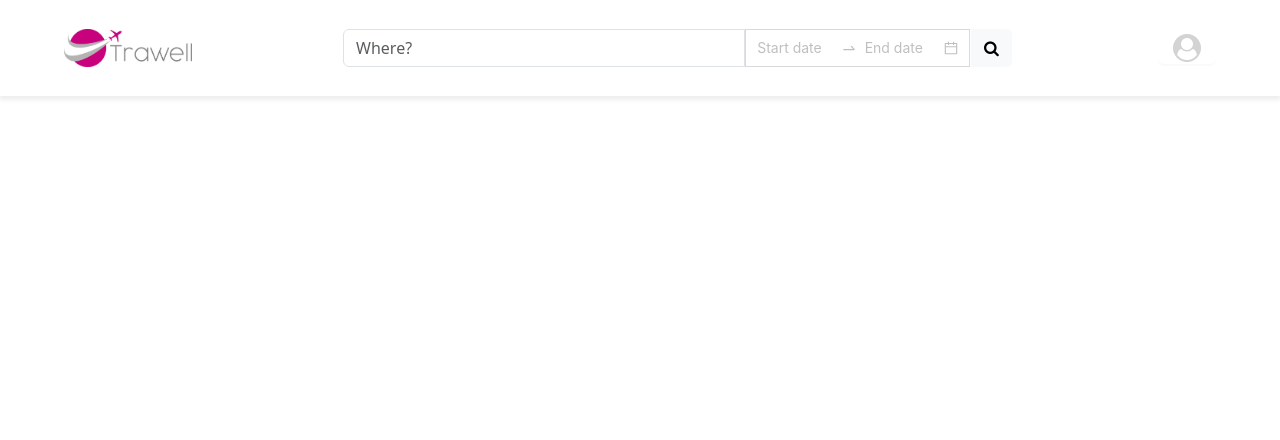
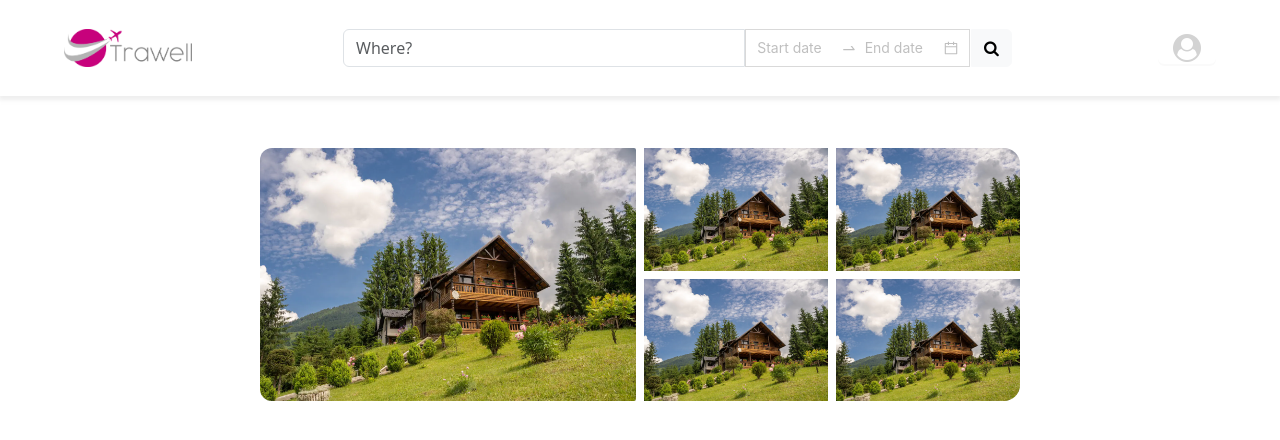
Before and after one commit to tedw87/booking-app-frontendTS, a React (Vite) app: page /room-details in a window 1280 px wide. Before the commit this address had no page. Shown: the top 440 px of the page. Built offline with nearby package versions, Linux system fonts and the light colour scheme.

Commit message:
add grid images

```diff
--- a/src/App.tsx
+++ b/src/App.tsx
@@ -1,17 +1,18 @@
 import HeaderComponent from "./components/HeaderComponent";
-import HomePage from "./pages/HomePage.tsx"
+import HomePage from "./pages/HomePage.tsx";
 import { BrowserRouter, Routes, Route } from "react-router-dom";
-
+import RoomDetailsPage from "./pages/RoomDetailsPage.tsx";
 
 function App() {
   return (
     <BrowserRouter>
       <HeaderComponent />
       <Routes>
-      <Route path="/" element={<HomePage/>} />
+        <Route path="/" element={<HomePage />} />
+        <Route path="/room-details" element={<RoomDetailsPage />} />
       </Routes>
     </BrowserRouter>
-  )
+  );
 }
 
 export default App;
--- /dev/null
+++ b/src/components/RoomDetailsImageGridComponent.tsx
@@ -0,0 +1,54 @@
+import { Row, Col } from "react-bootstrap";
+import mainPhoto from "../images/main.jpg";
+
+const RoomDetailsImageGridComponent = () => {
+  return (
+    <Row className="no-gutter">
+      <Col className="no-gutter" md={6}>
+        <img
+          className="w-100 h-100 m-0 p-1 rounded-4 rounded-end"
+          src={mainPhoto}
+          alt="main-photo-placeholder"
+        />
+      </Col>
+      <Col className="no-gutter" md={6}>
+        <Row className="no-gutter">
+          <Col className="no-gutter" md={6}>
+            <img
+              className="w-100 h-100 p-1"
+              src={mainPhoto}
+              alt="main-photo-placeholder"
+            />
+          </Col>
+          <Col className="no-gutter" md={6}>
+            <img
+              className="w-100 p-1"
+              style={{ borderTopRightRadius: 20 }}
+              src={mainPhoto}
+              alt="main-photo-placeholder"
+            />
+          </Col>
+        </Row>
+        <Row className="no-gutter">
+          <Col className="no-gutter" md={6}>
+            <img
+              className="w-100 p-1"
+              src={mainPhoto}
+              alt="main-photo-placeholder"
+            />
+          </Col>
+          <Col className="no-gutter" md={6}>
+            <img
+              className="w-100 p-1"
+              style={{ borderBottomRightRadius: 20 }}
+              src={mainPhoto}
+              alt="main-photo-placeholder"
+            />
+          </Col>
+        </Row>
+      </Col>
+    </Row>
+  );
+};
+
+export default RoomDetailsImageGridComponent;
--- a/src/index.css
+++ b/src/index.css
@@ -1,78 +1,3 @@
-/* :root {
-  font-family: Inter, system-ui, Avenir, Helvetica, Arial, sans-serif;
-  line-height: 1.5;
-  font-weight: 400;
-
-  color-scheme: light dark;
-  color: rgba(255, 255, 255, 0.87);
-  background-color: #242424;
-
-  font-synthesis: none;
-  text-rendering: optimizeLegibility;
-  -webkit-font-smoothing: antialiased;
-  -moz-osx-font-smoothing: grayscale;
-  -webkit-text-size-adjust: 100%;
-}
-
-a {
-  font-weight: 500;
-  color: #646cff;
-  text-decoration: inherit;
-}
-a:hover {
-  color: #535bf2;
-}
-
-body {
-  margin: 0;
-  display: flex;
-  place-items: center;
-  min-width: 320px;
-  min-height: 100vh;
-}
-
-h1 {
-  font-size: 3.2em;
-  line-height: 1.1;
-}
-
-button {
-  border-radius: 8px;
-  border: 1px solid transparent;
-  padding: 0.6em 1.2em;
-  font-size: 1em;
-  font-weight: 500;
-  font-family: inherit;
-  background-color: #1a1a1a;
-  cursor: pointer;
-  transition: border-color 0.25s;
-}
-button:hover {
-  border-color: #646cff;
-}
-button:focus,
-button:focus-visible {
-  outline: 4px auto -webkit-focus-ring-color;
-}
-
-@media (prefers-color-scheme: light) {
-  :root {
-    color: #213547;
-    background-color: #ffffff;
-  }
-  a:hover {
-    color: #747bff;
-  }
-  button {
-    background-color: #f9f9f9;
-  }
-} */
-
-/* html {
-  position: relative;
-  min-height: 100%;
-} */
-
 * {
   margin: 0;
   padding: 0;
@@ -188,3 +113,18 @@ button:focus-visible {
 .login-icon {
   color: lightgrey;
 }
+
+.no-gutter {
+  margin: 0 !important;
+  padding: 0 !important;
+}
+
+.img-cover {
+  object-fit: cover;
+  width: 100%;
+  height: 100%;
+}
+
+.room-details-container {
+  width: 60% !important;
+}
--- a/src/pages/RoomDetailsPage.tsx
+++ b/src/pages/RoomDetailsPage.tsx
@@ -1,5 +1,21 @@
+import { Container, Row, Col } from "react-bootstrap";
+import RoomDetailsImageGridComponent from "../components/RoomDetailsImageGridComponent.tsx";
+
 const RoomDetailsPage = () => {
-  return <>Details Page</>;
+  return (
+    <Container className="room-details-container">
+      <Row className="mt-5">
+        <RoomDetailsImageGridComponent />
+      </Row>
+      <Row>
+        <Col></Col>
+        <Col></Col>
+      </Row>
+      <Row>
+        <Col></Col>
+      </Row>
+    </Container>
+  );
 };
 
 export default RoomDetailsPage;
```
Also changed, not shown: src/images/main.jpg (added). Lines whose indentation alone changed are shown as unchanged.
